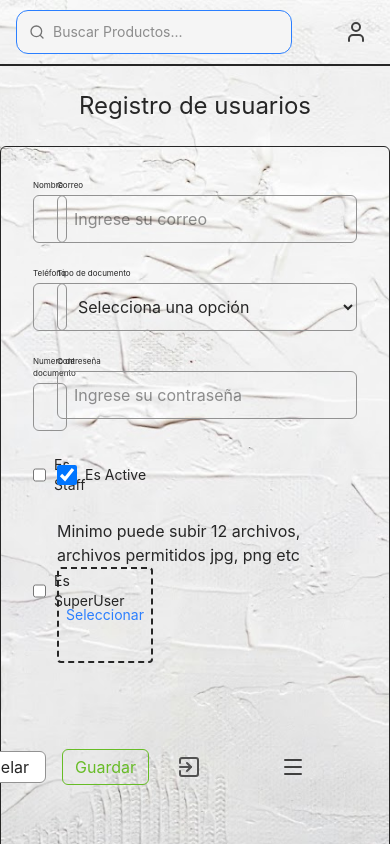
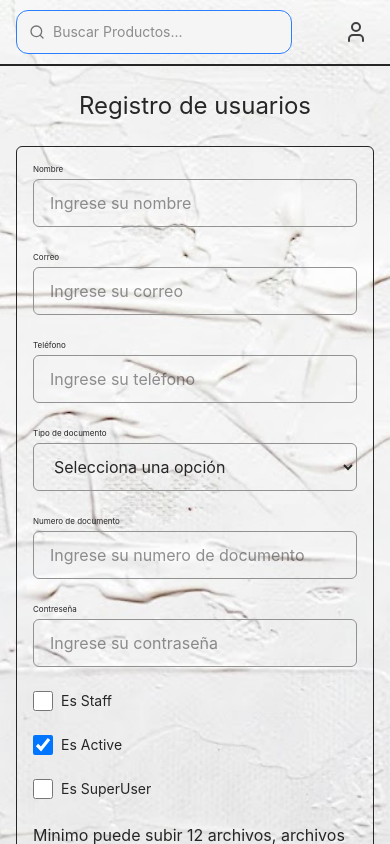
Before and after one commit to majitorios1200-collab/3147206-Proyecto-React, a React (Vite) app: page /dashboard in a window 390 px wide. Shown: the top 844 px of the page. Built offline with nearby package versions, Linux system fonts and the light colour scheme.

Commit message:
feact"Repositorio actualizado"

```diff
--- a/src/features/users/components/UseRegisterForm.jsx
+++ b/src/features/users/components/UseRegisterForm.jsx
@@ -89,11 +89,11 @@ export default function UserRegisterForm(){
                 Registro de usuarios
             </h1>
         <form
-        className="grid grid-cols-1  items-center gap-6 "
+        className="w-full px-4 md:px-0 "
         onSubmit={handleSubmit}
         >
 
-            <div  className="grid grid-cols-1 md:grid-cols-2 gap-6 w-full max-w-2xl mx-auto border p-8 rounded-md">
+            <div className="grid grid-cols-1 md:grid-cols-2 gap-6 w-full max-w-2xl mx-auto border p-4 md:p-8 rounded-md">
 
         <Input
             label="Nombre"
@@ -200,7 +200,7 @@ export default function UserRegisterForm(){
 
       {/*Actions */}
 
-        <div className="col-span-2 flex justify-end items-center gap-4 mt-4">
+            <div className=" md:col-span-2 flex flex-wrap justify-center md:justify-end items-center gap-4 mt-4">
             <Button
                 variant="secundary"
                 size = "md"
```
